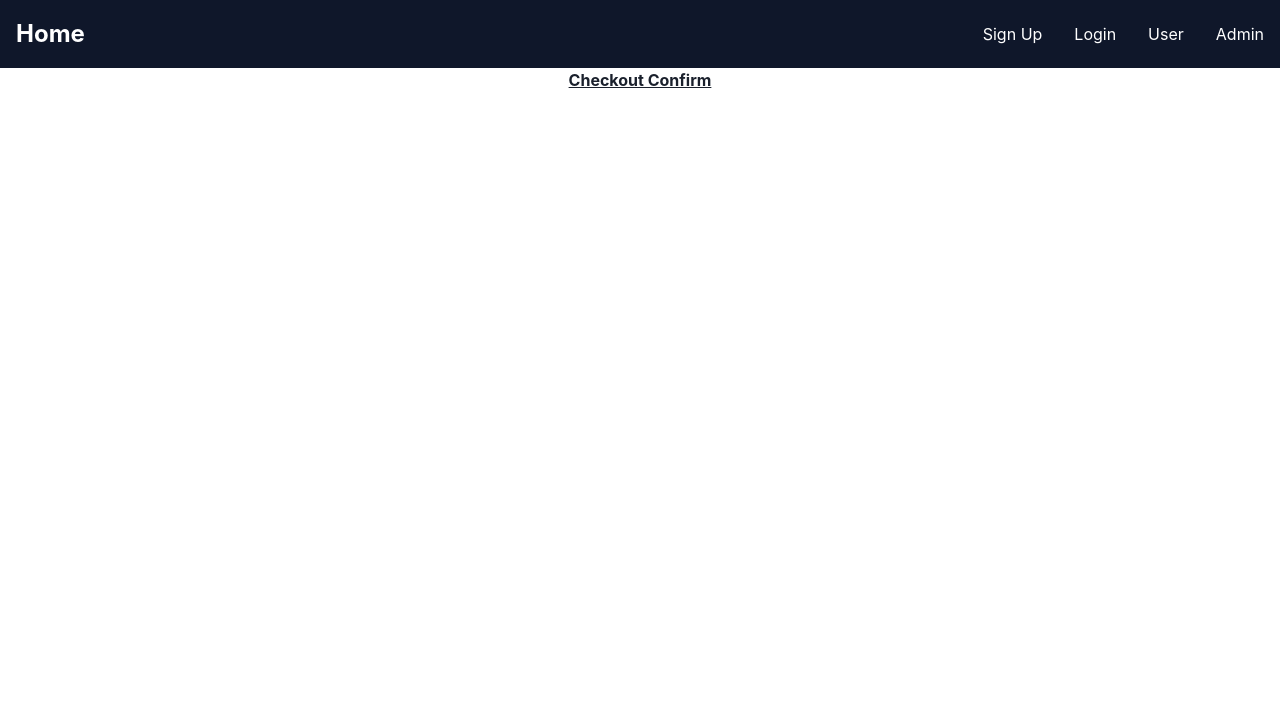
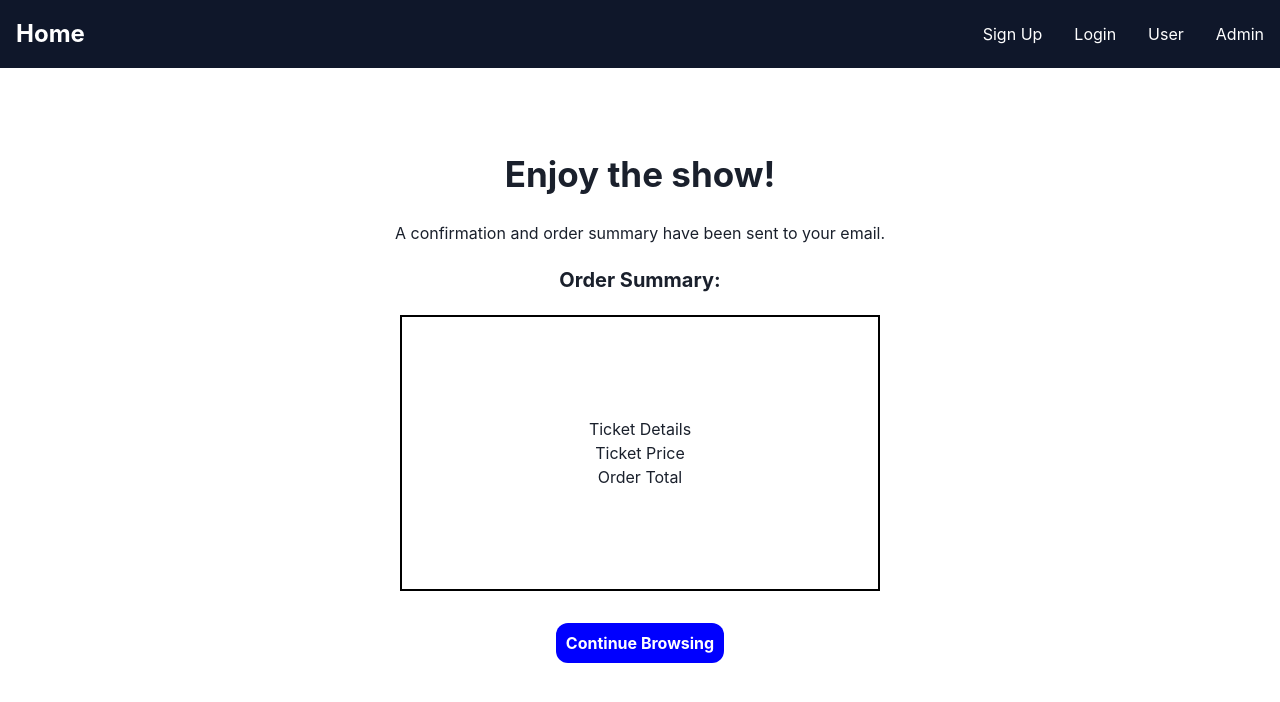
Before and after one commit to CS4050-E-Cinema-Booking-Project/ui, a React (Create React App) app: page /checkout-confirm in a window 1280 px wide. Shown: the top 702 px of the page. Built offline with nearby package versions, Linux system fonts and the light colour scheme.

Commit message:
Fleshed out CheckoutConfirm page with styling and text

```diff
--- a/src/components/CheckoutConfirm.jsx
+++ b/src/components/CheckoutConfirm.jsx
@@ -1,10 +1,21 @@
 import React from "react";
 import '../style/CheckoutConfirm.css'
+import { Link } from "react-router-dom";
 
 const CheckoutConfirm = () => {
   return (
     <div>
-        <h1>Checkout Confirm</h1>
+        <h1 className="check-confirm-title">Enjoy the show!</h1>
+        <h3>A confirmation and order summary have been sent to your email.</h3>
+        <h3 className="order-detail-title">Order Summary:</h3>
+        <div className="order-summary">
+            <h3>Ticket Details</h3>
+            <h3>Ticket Price</h3>
+            <h3>Order Total</h3>
+        </div>
+        <Link to="/" className="return-home">
+                Continue Browsing
+        </Link>
     </div>
   );
 };
--- a/src/style/CheckoutConfirm.css
+++ b/src/style/CheckoutConfirm.css
@@ -0,0 +1,31 @@
+body {
+    text-align: center;
+}
+
+.check-confirm-title {
+    text-decoration: none;
+    font-size: 35px;
+    padding: 80px 0 20px 0;
+}
+
+.order-detail-title {
+    font-size: 20px;
+    padding: 20px 0 20px 0;
+    font-weight: bold;
+}
+
+.return-home {
+    background-color: blue;
+    color: white;
+    border-radius: 12px;
+    font-weight: bold;
+    padding: 10px;
+    margin: 50px;
+}
+
+.order-summary {
+    border-color: black;
+    border-width: 2px;
+    padding: 100px;
+    margin: 0px 400px 40px 400px
+}
```
